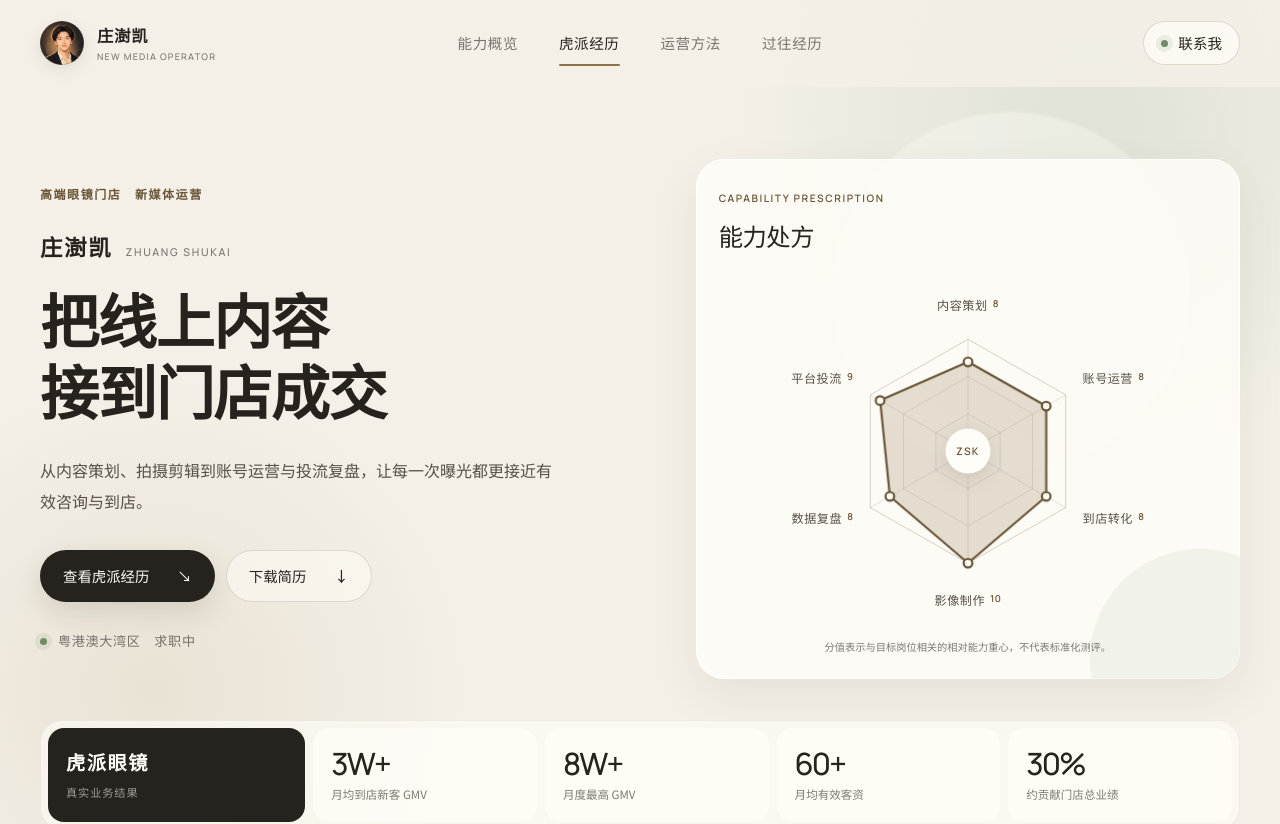
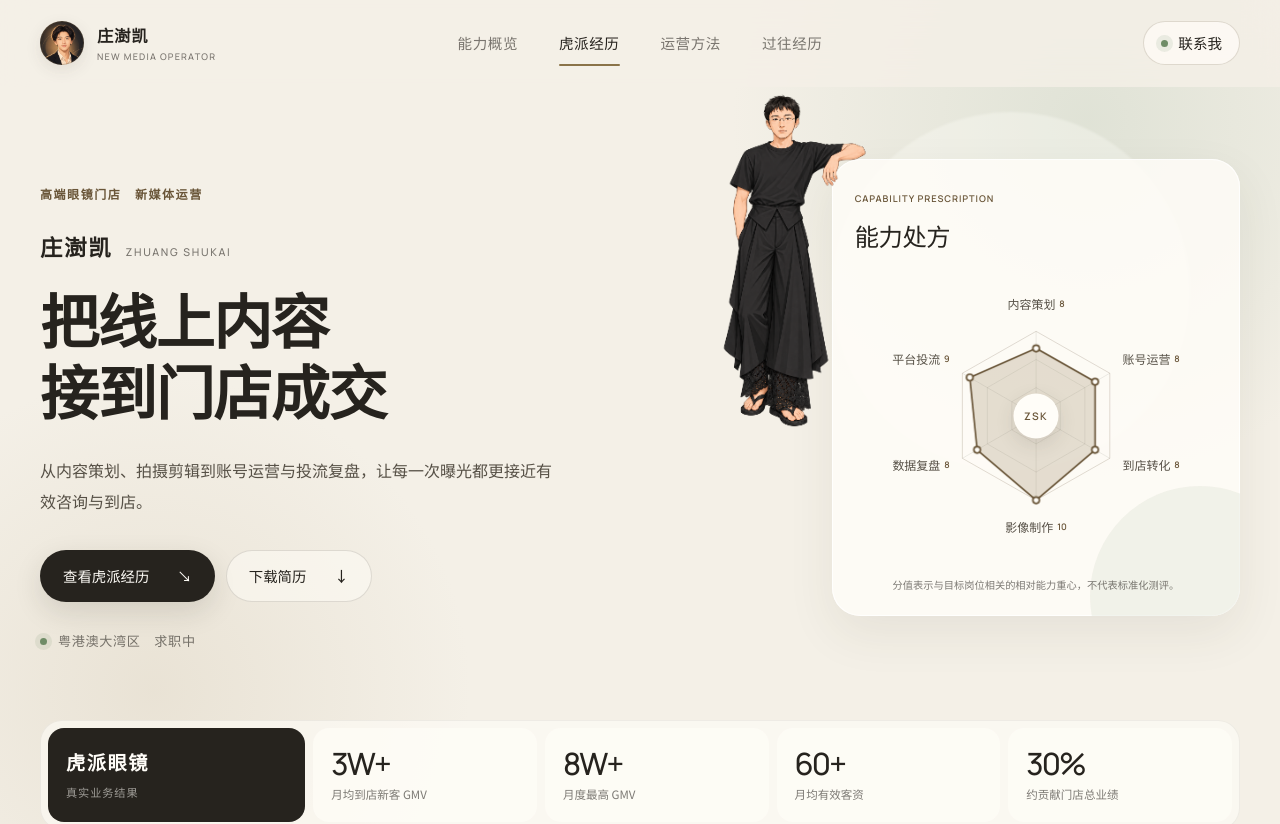
Before and after one commit to 2496739820-netizen/-, a Next.js app: page / in a window 1280 px wide. Shown: the top 824 px of the page. Built offline with nearby package versions, Linux system fonts and the light colour scheme.

Commit message:
Add left-standing character to capability hero

```diff
--- /dev/null
+++ b/app/components/StandingCapability.tsx
@@ -0,0 +1,102 @@
+"use client";
+
+import Image from "next/image";
+import { useEffect, useRef } from "react";
+import { CapabilityRadar } from "./CapabilityRadar";
+
+export function StandingCapability() {
+  const stageRef = useRef<HTMLDivElement>(null);
+  const imageRef = useRef<HTMLImageElement>(null);
+
+  useEffect(() => {
+    const stage = stageRef.current;
+    const image = imageRef.current;
+    const card = stage?.querySelector<HTMLElement>(".radar-card");
+    if (!stage || !image || !card) return;
+
+    let disposed = false;
+    let frame = 0;
+    function layout() {
+      if (disposed || !stage || !card) return;
+      // Measure the original card before narrowing; its flow height stays intact.
+      delete stage.dataset.standingReady;
+      const baseline = card.getBoundingClientRect();
+      const compact = window.innerWidth <= 620;
+      const cardWidth = baseline.width * (compact ? 0.8 : 0.75);
+      const copy = document.querySelector(".hero-copy")?.getBoundingClientRect();
+      const gutter = window.innerWidth > 900 && copy
+        ? Math.max(0, baseline.left - copy.right - 24)
+        : baseline.left;
+      const extra = Math.max(0, Math.min(30, gutter - 8));
+      const headerHeight = document.querySelector(".site-header")?.getBoundingClientRect().height || 86;
+      // Measured alpha bounds and forearm contact in the 1024 × 1536 source.
+      const scale = Math.max(0, Math.min(
+        (baseline.width - cardWidth + extra) / (610 - 122),
+        (baseline.height - 12) / (1519 - 314),
+        (baseline.top + window.scrollY - headerHeight - 8) / (314 - 24),
+      ));
+      const cardLeft = baseline.width - cardWidth;
+      const values = {
+        "flow-height": baseline.height,
+        "card-width": cardWidth,
+        "card-left": cardLeft,
+        "card-height": compact ? baseline.height : Math.min(baseline.height, Math.max(baseline.height * 0.88, 1205 * scale + 12)),
+        "image-width": 1024 * scale,
+        "image-left": cardLeft - 610 * scale,
+        "image-top": -314 * scale,
+      };
+      Object.entries(values).forEach(([name, value]) => {
+        stage.style.setProperty(`--standing-${name}`, `${value}px`);
+      });
+      stage.dataset.standingReady = "true";
+      const chartWidth = card.querySelector(".radar-chart")?.getBoundingClientRect().width;
+      if (chartWidth) {
+        stage.style.setProperty("--standing-label-size", `${12 * 520 / chartWidth}px`);
+        stage.style.setProperty("--standing-score-size", `${9 * 520 / chartWidth}px`);
+      }
+    }
+    const scheduleLayout = () => {
+      cancelAnimationFrame(frame);
+      frame = requestAnimationFrame(layout);
+    };
+    const imageFailure = () => { delete stage.dataset.standingReady; };
+    async function initialize() {
+      try {
+        await Promise.all([document.fonts.ready, image!.decode()]);
+        // Anchor only after the existing hero entrance has reached its final position.
+        await Promise.all(stage!.parentElement!.getAnimations().map(animation => animation.finished.catch(() => {})));
+        if (disposed) return;
+        layout();
+        window.addEventListener("resize", scheduleLayout);
+      } catch {
+        // A failed image keeps the existing full-width, interactive radar card.
+      }
+    }
+    image.addEventListener("error", imageFailure);
+    void initialize();
+    return () => {
+      disposed = true;
+      cancelAnimationFrame(frame);
+      window.removeEventListener("resize", scheduleLayout);
+      image.removeEventListener("error", imageFailure);
+    };
+  }, []);
+
+  return (
+    <div ref={stageRef} className="hero-capability-stage" data-character-layout="standing-left">
+      <CapabilityRadar />
+      <Image
+        ref={imageRef}
+        className="hero-standing-character"
+        src="/zhuang-shukai-standing-left.png"
+        width={1024}
+        height={1536}
+        alt=""
+        aria-hidden="true"
+        draggable={false}
+        preload
+        unoptimized
+      />
+    </div>
+  );
+}
--- a/app/globals.css
+++ b/app/globals.css
@@ -234,6 +234,22 @@ button:focus-visible { outline: 2px solid var(--gold); outline-offset: 5px; }
 }
 
 .radar-card::after { content: ""; position: absolute; right: -70px; bottom: -90px; width: 220px; height: 220px; border-radius: 50%; background: rgba(220, 224, 211, 0.36); pointer-events: none; }
+.hero-capability-stage { position: relative; }
+.hero-standing-character { display: none; pointer-events: none; user-select: none; }
+.hero-capability-stage[data-standing-ready="true"] { height: var(--standing-flow-height); }
+.hero-capability-stage[data-standing-ready="true"] > .radar-card {
+  width: var(--standing-card-width); min-height: var(--standing-card-height);
+  margin-left: var(--standing-card-left); display: flex; flex-direction: column; overflow: clip;
+}
+.hero-capability-stage[data-standing-ready="true"] .radar-visual { width: 100%; margin-block: auto; }
+.hero-capability-stage[data-standing-ready="true"] .radar-axis-label { font-size: var(--standing-label-size); letter-spacing: 0; }
+.hero-capability-stage[data-standing-ready="true"] .radar-score { font-size: var(--standing-score-size); }
+.hero-capability-stage[data-standing-ready="true"] .radar-heading span { font-size: .58rem; letter-spacing: .1em; }
+.hero-capability-stage[data-standing-ready="true"] .hero-standing-character {
+  display: block; position: absolute; z-index: 3;
+  left: var(--standing-image-left); top: var(--standing-image-top);
+  width: var(--standing-image-width); height: auto; max-width: none;
+}
 
 .radar-heading { position: relative; z-index: 2; display: flex; align-items: flex-end; justify-content: space-between; gap: 24px; }
 .radar-heading span { color: var(--gold-deep); font: 600 0.64rem/1 "Manrope", sans-serif; letter-spacing: 0.15em; text-transform: uppercase; }
@@ -971,7 +987,13 @@ button:focus-visible { outline: 2px solid var(--gold); outline-offset: 5px; }
   .hero-actions { gap: 8px; margin-top: 24px; }
   .button { min-height: 50px; flex: 1 1 0; gap: 14px; padding: 0 16px; white-space: nowrap; }
   .hero-status { margin-top: 21px; }
+  .hero-main:has(.hero-capability-stage[data-standing-ready="true"]) .hero-status { margin-left: clamp(72px, 20vw, 124px); }
   .radar-card { border-radius: 22px; padding: 20px 16px 16px; }
+  .hero-capability-stage[data-standing-ready="true"] > .radar-card { padding: 20px 12px 16px; }
+  .hero-capability-stage[data-standing-ready="true"] .radar-heading span { font-size: .49rem; letter-spacing: .06em; }
+  .hero-capability-stage[data-standing-ready="true"] .radar-heading h2 { font-size: 1.5rem; }
+  .hero-capability-stage[data-standing-ready="true"] .radar-accessible-list { margin: 0 0 14px; gap: 6px; }
+  .hero-capability-stage[data-standing-ready="true"] .radar-accessible-list button { padding-inline: 8px; gap: 4px; }
   .radar-heading { flex-direction: column; align-items: flex-start; gap: 8px; padding-inline: 2px; }
   .radar-heading h2 { font-size: 1.72rem; }
   .radar-visual { margin: 2px auto -8px; }
--- a/app/page.tsx
+++ b/app/page.tsx
@@ -1,7 +1,7 @@
 "use client";
 
 import { useCallback, useEffect, useRef, useState } from "react";
-import { CapabilityRadar } from "./components/CapabilityRadar";
+import { StandingCapability } from "./components/StandingCapability";
 import { ContactBadgeModal } from "./components/contact-badge/ContactBadgeModal";
 import { HupaiPortfolio } from "./components/hupai-portfolio/HupaiPortfolio";
 
@@ -241,7 +241,7 @@ export default function Home() {
               </div>
 
               <div className="intro" style={{ "--delay": ".12s" } as React.CSSProperties}>
-                <CapabilityRadar />
+                <StandingCapability />
               </div>
             </div>
 
```
Also changed, not shown: public/zhuang-shukai-standing-left.png (added), 1 other file (tests, documents, lock files or other folders).
